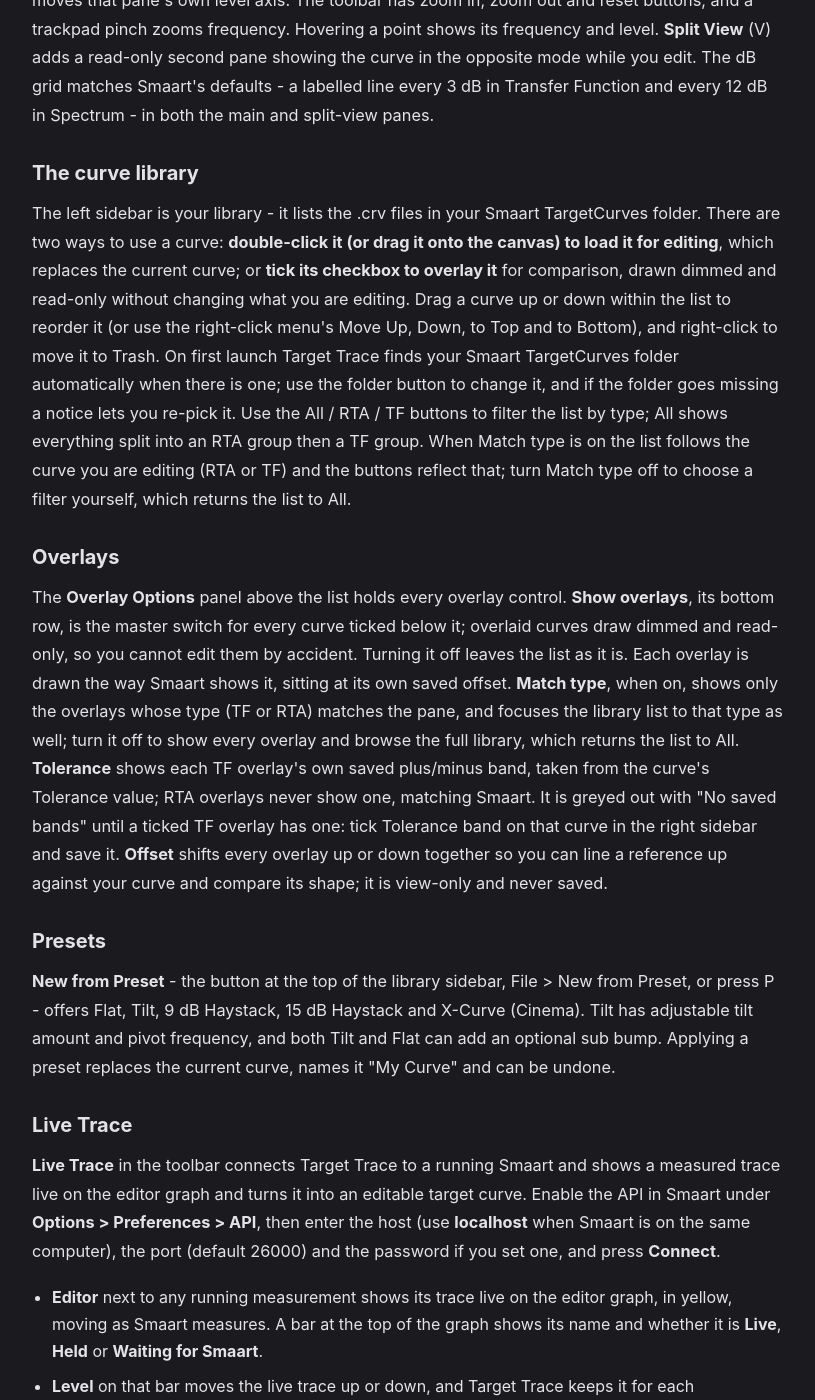
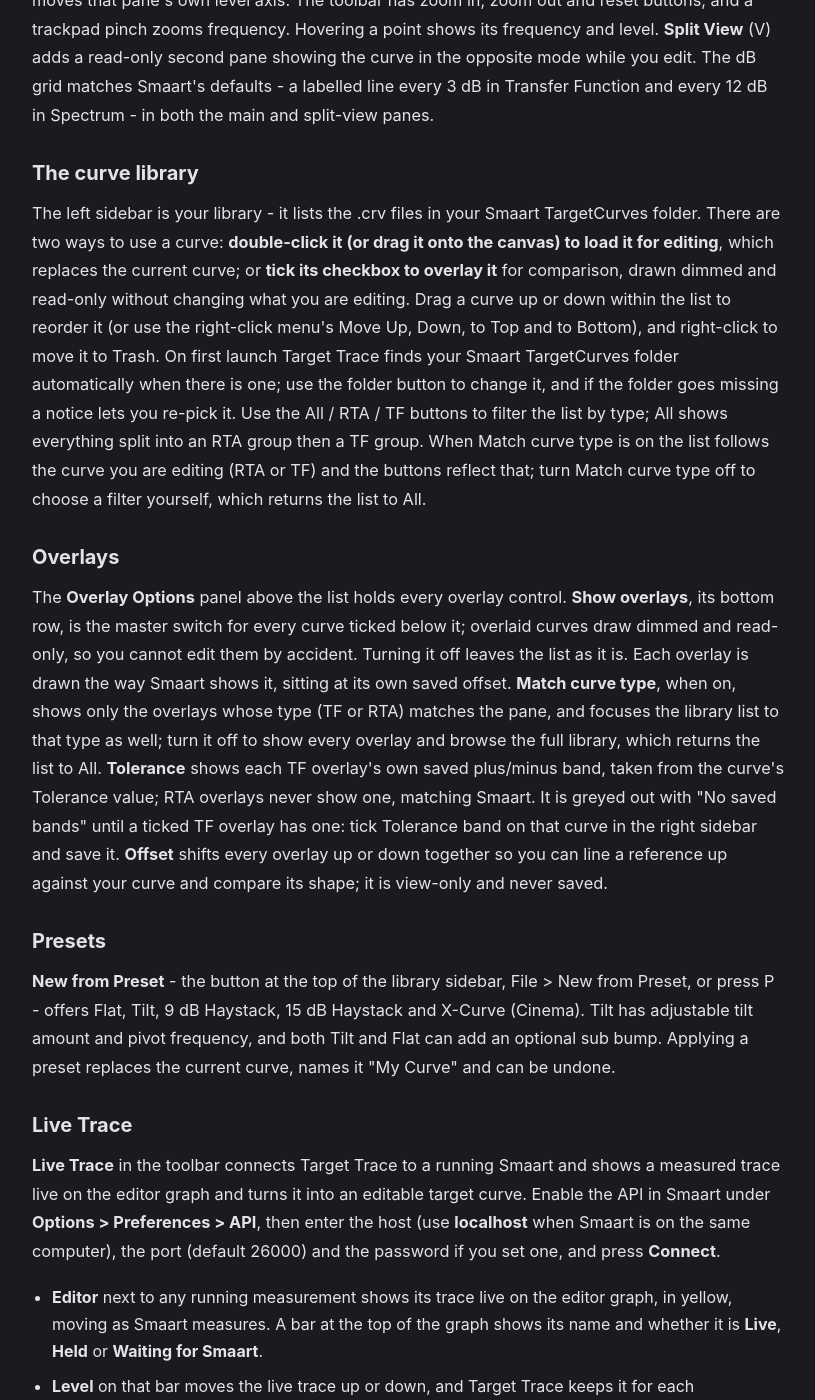
Before and after one commit to BSKapps/bskapps.github.io, a Jekyll site: the page built from articles/target-trace-guide/index.html, in a window 1280 px wide and 1400 px high, scrolled down 2055 px. Shown: the whole window, without its empty margins (232-1047 px from the left). Built offline with Jekyll 4.4.1, drawn with Linux system fonts in a browser that asks for light colours; some of the changed text lies outside the part shown.

Commit message:
Target Trace guide: Clear Curve keeps the live trace; Match curve type

```diff
--- a/_data/guides/target-trace-guide.json
+++ b/_data/guides/target-trace-guide.json
@@ -128,7 +128,7 @@
       "blocks": [
         {
           "type": "paragraph",
-          "text": "The left sidebar is your library - it lists the .crv files in your Smaart TargetCurves folder. There are two ways to use a curve: **double-click it (or drag it onto the canvas) to load it for editing**, which replaces the current curve; or **tick its checkbox to overlay it** for comparison, drawn dimmed and read-only without changing what you are editing. Drag a curve up or down within the list to reorder it (or use the right-click menu's Move Up, Down, to Top and to Bottom), and right-click to move it to Trash. On first launch Target Trace finds your Smaart TargetCurves folder automatically when there is one; use the folder button to change it, and if the folder goes missing a notice lets you re-pick it. Use the All / RTA / TF buttons to filter the list by type; All shows everything split into an RTA group then a TF group. When Match type is on the list follows the curve you are editing (RTA or TF) and the buttons reflect that; turn Match type off to choose a filter yourself, which returns the list to All."
+          "text": "The left sidebar is your library - it lists the .crv files in your Smaart TargetCurves folder. There are two ways to use a curve: **double-click it (or drag it onto the canvas) to load it for editing**, which replaces the current curve; or **tick its checkbox to overlay it** for comparison, drawn dimmed and read-only without changing what you are editing. Drag a curve up or down within the list to reorder it (or use the right-click menu's Move Up, Down, to Top and to Bottom), and right-click to move it to Trash. On first launch Target Trace finds your Smaart TargetCurves folder automatically when there is one; use the folder button to change it, and if the folder goes missing a notice lets you re-pick it. Use the All / RTA / TF buttons to filter the list by type; All shows everything split into an RTA group then a TF group. When Match curve type is on the list follows the curve you are editing (RTA or TF) and the buttons reflect that; turn Match curve type off to choose a filter yourself, which returns the list to All."
         }
       ]
     },
@@ -138,7 +138,7 @@
       "blocks": [
         {
           "type": "paragraph",
-          "text": "The **Overlay Options** panel above the list holds every overlay control. **Show overlays**, its bottom row, is the master switch for every curve ticked below it; overlaid curves draw dimmed and read-only, so you cannot edit them by accident. Turning it off leaves the list as it is. Each overlay is drawn the way Smaart shows it, sitting at its own saved offset. **Match type**, when on, shows only the overlays whose type (TF or RTA) matches the pane, and focuses the library list to that type as well; turn it off to show every overlay and browse the full library, which returns the list to All. **Tolerance** shows each TF overlay's own saved plus/minus band, taken from the curve's Tolerance value; RTA overlays never show one, matching Smaart. It is greyed out with \"No saved bands\" until a ticked TF overlay has one: tick Tolerance band on that curve in the right sidebar and save it. **Offset** shifts every overlay up or down together so you can line a reference up against your curve and compare its shape; it is view-only and never saved."
+          "text": "The **Overlay Options** panel above the list holds every overlay control. **Show overlays**, its bottom row, is the master switch for every curve ticked below it; overlaid curves draw dimmed and read-only, so you cannot edit them by accident. Turning it off leaves the list as it is. Each overlay is drawn the way Smaart shows it, sitting at its own saved offset. **Match curve type**, when on, shows only the overlays whose type (TF or RTA) matches the pane, and focuses the library list to that type as well; turn it off to show every overlay and browse the full library, which returns the list to All. **Tolerance** shows each TF overlay's own saved plus/minus band, taken from the curve's Tolerance value; RTA overlays never show one, matching Smaart. It is greyed out with \"No saved bands\" until a ticked TF overlay has one: tick Tolerance band on that curve in the right sidebar and save it. **Offset** shifts every overlay up or down together so you can line a reference up against your curve and compare its shape; it is view-only and never saved."
         }
       ]
     },
@@ -167,7 +167,7 @@
             "**Level** on that bar moves the live trace up or down, and Target Trace keeps it for each measurement until you quit, even if you close the live trace or reconnect. **Smoothing** sets the smoothing, from Off to 1/24 octave, as in Smaart.",
             "**Hold** freezes the trace where it is; untick it to go live again.",
             "**Grab** makes the trace your curve, point for point, in green, at the Level you set and ready to edit and save, and closes the live trace. The editor switches to the matching mode. Press **Editor** again to compare the live trace with your curve.",
-            "**Close** on the bar stops showing the live trace. It also goes when you disconnect or press Clear Curve. The live trace is never saved into the curve unless you Grab it.",
+            "**Close** on the bar stops showing the live trace. It also goes when you disconnect; Clear Curve leaves it running. The live trace is never saved into the curve unless you Grab it.",
             "A stopped measurement's Editor and Float buttons are greyed; start it in Smaart first."
           ]
         },
```
